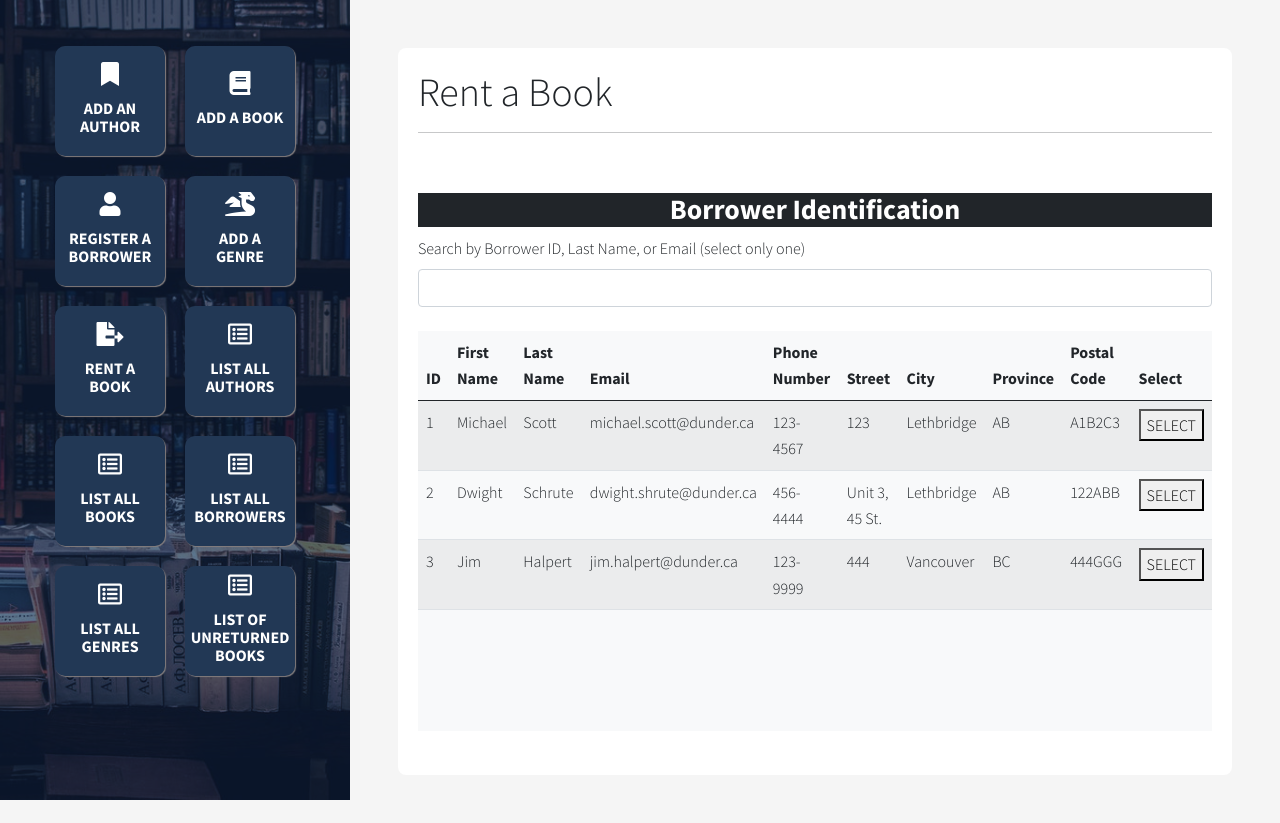
After one commit to DonCastillo/library-management-db-application, a PHP site: page /create/rent.php in a window 1280 px wide. The commit adds this page. Run offline with PHP 8.4, Linux system fonts and the light colour scheme; data comes from the database, SQL or seed files in the repository; some libraries are stand-ins or nearby versions.

Commit message:
added UI for creating a RENT

```diff
--- /dev/null
+++ b/ajax/search-book.php
@@ -0,0 +1,90 @@
+
+
+<?php
+
+include '../config.php';
+
+if ($conn->connect_errno) {
+    echo 'No results found.';
+    exit;
+}
+
+
+$searchSql = "select * from BOOK";
+
+if ( $_GET['search'] )
+{
+    $searchSql = "select * from BOOK
+                  where title like '%$_GET[search]%' or
+                        id like '%$_GET[search]%'";
+}
+
+$searchResult = $conn->query($searchSql);
+
+if ($searchResult && $searchResult->num_rows > 0)
+{
+    echo '<table class="table table-striped">';
+    echo '<thead>';
+    echo '<tr>';
+    echo '<th scope="col">ID</th>';
+    echo '<th scope="col">Title</th>';
+    echo '<th scope="col">Author(s)</th>';
+    echo '<th scope="col">Year</th>';
+    echo '<th scope="col">Status</th>';
+    echo '<th scope="col">Select</th>';
+    echo '</tr>';
+    echo '</thead>';
+    echo '<tbody>';
+    while ($row = $searchResult->fetch_assoc())
+    {
+        echo '<tr>';
+        echo '<td class="col">'.$row['id'].'</td>';
+        echo '<td class="col">'.$row['title'].'</td>';
+        echo '<td class="col">';
+            $authorSql = "select AUTHOR.lName
+                        from WRITES
+                        join AUTHOR
+                        where WRITES.authorID = AUTHOR.id and
+                                WRITES.bookID = '$row[id]'";
+            $authorResult = $conn->query($authorSql);
+            $authors = [];
+            while ($authorRow = $authorResult->fetch_assoc()) {
+                array_push($authors, $authorRow['lName']);
+            }
+            $authors = implode(', ', $authors);
+        echo $authors;
+        echo '</td>';
+        echo '<td class="col">'.$row['pubYear'].'</td>';
+        // availability
+        echo '<td class="col">';
+            if ($row['amount'] > 0) {
+                echo '<span class="badge bg-success">AVAILABLE</span>';
+            } else {
+                echo '<span class="badge bg-danger">UNAVAILABLE</span>';
+            }
+        echo '</td>';
+        // availability
+        // select
+        echo '<td class="col">';
+            if ($row['amount'] > 0) {
+                echo '<button type="button" class="select-tuple">SELECT</button>';
+            } else {
+                echo '<button type="button" class="select-tuple" disabled>SELECT</button>';
+            }
+        echo '</td>';
+        // select
+        echo '</tr>';
+
+    }
+
+    echo '</tbody>';
+    echo '</table>';
+}
+else
+{
+    echo 'No results found.';
+}
+
+
+
+?>
--- /dev/null
+++ b/ajax/search-borrower.php
@@ -0,0 +1,72 @@
+
+
+<?php
+
+    include '../config.php';
+
+    if ($conn->connect_errno) {
+        echo 'No results found.';
+        exit;
+    }
+
+
+    $searchSql = "select * from BORROWER";
+
+    if ( $_GET['search'] )
+    {
+        $searchSql = "select * from BORROWER
+                      where lName like '%$_GET[search]%' or
+                            id like '%$_GET[search]%' or
+                            email like '%$_GET[search]%'";
+    }
+
+    $searchResult = $conn->query($searchSql);
+
+    if ($searchResult && $searchResult->num_rows > 0)
+    {
+        echo '<table class="table table-striped">';
+        echo '<thead>';
+        echo '<tr>';
+        echo '<th scope="col">ID</th>';
+        echo '<th scope="col">First Name</th>';
+        echo '<th scope="col">Last Name</th>';
+        echo '<th scope="col">Email</th>';
+        echo '<th scope="col">Phone Number</th>';
+        echo '<th scope="col">Street</th>';
+        echo '<th scope="col">City</th>';
+        echo '<th scope="col">Province</th>';
+        echo '<th scope="col">Postal Code</th>';
+        echo '<th scope="col">Select</th>';
+        echo '</tr>';
+        echo '</thead>';
+        echo '<tbody>';
+        while ($row = $searchResult->fetch_assoc())
+        {
+            echo '<tr>';
+            echo '<td class="col">'.$row['id'].'</td>';
+            echo '<td class="col">'.$row['fName'].'</td>';
+            echo '<td class="col">'.$row['lName'].'</td>';
+            echo '<td class="col">'.$row['email'].'</td>';
+            echo '<td class="col">'.$row['phone'].'</td>';
+            echo '<td class="col">'.$row['street'].'</td>';
+            echo '<td class="col">'.$row['city'].'</td>';
+            echo '<td class="col">'.$row['prov'].'</td>';
+            echo '<td class="col">'.$row['postalCode'].'</td>';
+            echo '<td class="col">';
+            echo '<button type="button" class="select-borrower-tuple">SELECT</button>';
+            echo '</td>';
+            echo '</tr>';
+
+        }
+
+        echo '</tbody>';
+        echo '</table>';
+    }
+    else
+    {
+        echo 'No results found.';
+    }
+
+
+
+?>
--- /dev/null
+++ b/create/rent.php
@@ -0,0 +1,64 @@
+<?php
+    include '../config.php';
+    include '../head.php';
+    include '../footer.php';
+
+    $head = new Head();
+    $head->setTitle('Authors');
+    $head->addStyle('../css/styles.css');
+    $head->drawHead();
+    $head->drawMenu();
+?>
+
+
+<div class="right p-5">
+    <main>
+        <h1>Rent a Book</h1>
+        <hr>
+
+        <!--borrower-->
+        <div class="mb-4">
+            <h3 class="text-center fw-bold bg-dark text-white">Borrower Identification</h3>
+            <div class="form-group mb-4">
+                <label for="search-borrowers" class="mb-2">Search by Borrower ID, Last Name, or Email (select only one)</label>
+                <input type="text" class="form-control" id="search-borrowers" name="search-borrowers" placeholder="" onkeyup="showBorrowers(this.value)">
+            </div>
+            <div id="borrower-results" class="ajax-results bg-light"></div>
+            <div id="selected-borrower" class="select-box position-relative"></div>
+            <div id="nav-borrower" class="d-flex justify-content-end d-none">
+                <div class="arrow">NEXT <i class="fas fa-arrow-right"></i></div>
+            </div>
+        </div>
+        <!--borrower-->
+
+        <!--book-->
+        <div class="mb-4 d-none">
+            <h3 class="text-center fw-bold bg-dark text-white mt-3">Books to Borrow</h3>
+            <div class="form-group">
+                <label for="search-books" class="mb-2">Search by Book ID or Title</label>
+                <input type="text" class="form-control" id="search-books" name="search-books" placeholder="" onkeyup="showBooks(this.value)">
+                <div id="book-results" class="ajax-results bg-light"></div>
+            </div>
+        </div>
+        <!--book-->
+
+
+        <div class="form-group mb-4 d-none">
+            <input type="submit" class="form-control btn btn-primary" value="Rent">
+        </div>
+
+        <form action="../insert/rent.php" method="post">
+        </form>
+  </main>
+</div>
+
+
+
+
+
+<?php
+    $footer = new Footer();
+    $footer->addScript('../js/site.js');
+    $footer->addScript('../js/create-rent.js');
+    $footer->drawFooter();
+?>
--- a/css/styles.css
+++ b/css/styles.css
@@ -24,6 +24,10 @@ table i {
     margin-right:0.5rem;
     margin-bottom:10px;
     padding:5px 10px;
+}
+.ajax-results {
+    height: 400px;
+    overflow-y: auto;
 }
 /* select.form-control {
     width:unset;
@@ -129,3 +133,15 @@ main {
     padding:1rem;
     background-color: aqua;
 }
+.close {
+    position: absolute;
+    top: 0;
+    right: 0;
+    padding:5px 12px;
+    cursor: pointer;
+}
+.arrow {
+    cursor: pointer;
+    padding:5px 20px;
+    font-size:1.5rem;
+}
--- a/footer.php
+++ b/footer.php
@@ -10,7 +10,7 @@
             echo
             '
                 </div>
-                <script src="https://code.jquery.com/jquery-3.2.1.slim.min.js" integrity="sha384-KJ3o2DKtIkvYIK3UENzmM7KCkRr/rE9/Qpg6aAZGJwFDMVNA/GpGFF93hXpG5KkN" crossorigin="anonymous"></script>
+                <script src="https://code.jquery.com/jquery-3.6.0.min.js" integrity="sha256-/xUj+3OJU5yExlq6GSYGSHk7tPXikynS7ogEvDej/m4=" crossorigin="anonymous"></script>
                 <script src="https://cdnjs.cloudflare.com/ajax/libs/popper.js/1.12.9/umd/popper.min.js" integrity="sha384-ApNbgh9B+Y1QKtv3Rn7W3mgPxhU9K/ScQsAP7hUibX39j7fakFPskvXusvfa0b4Q" crossorigin="anonymous"></script>
                 <script src="https://maxcdn.bootstrapcdn.com/bootstrap/4.0.0/js/bootstrap.min.js" integrity="sha384-JZR6Spejh4U02d8jOt6vLEHfe/JQGiRRSQQxSfFWpi1MquVdAyjUar5+76PVCmYl" crossorigin="anonymous"></script>
             ';
--- /dev/null
+++ b/js/create-rent.js
@@ -0,0 +1,64 @@
+$(document).ready(function () {
+
+    showBorrowers("")
+    showBooks("");
+
+
+
+});
+
+
+function showBorrowers(str)
+{
+    console.log(str);
+
+    //$('#nav-borrower').addClass('d-none')
+
+    $.ajax(`../ajax/search-borrower.php?search=${str}`)
+        .done(function( data, status, jqXHR ){
+            $('#borrower-results').html(data);
+
+            $('.select-borrower-tuple').on('click', function(event) {
+                let tuple = $(this).parent().parent().children();
+                let selectedBorrower = `
+                <div class="p-3 border border-success">
+                    <div class="close"><i class="fas fa-times"></i></div>
+                    <div>Name: ${tuple.eq(1).text()} ${tuple.eq(2).text()}</div>
+                    <div>Email: ${tuple.eq(3).text()}</div>
+                    <div>Phone: ${tuple.eq(4).text()}</div>
+                    <div>Address: ${tuple.eq(5).text()} ${tuple.eq(6).text()} ${tuple.eq(7).text()}</div>
+                    <div>Postal: ${tuple.eq(8).text()}</div>
+                </div>`;
+                $('#selected-borrower').html(selectedBorrower);
+                $('#nav-borrower').removeClass('d-none');
+
+                $('.close').on('click', function(event){
+                    $(this).parent().remove();
+                    $('#nav-borrower').addClass('d-none');
+
+                });
+
+
+            });
+
+
+        })
+        .fail(function( jqXHR, status, error ){
+            console.log('error');
+        });
+}
+
+
+function showBooks(str)
+{
+    $.ajax(`../ajax/search-book.php?search=${str}`)
+    .done(function( data, status, jqXHR ){
+        $('#book-results').html(data);
+
+
+
+    })
+    .fail(function( jqXHR, status, error ){
+        console.log('error');
+    });
+}
```
Also changed, not shown: list/borrowers.php (+18 -17 lines).
